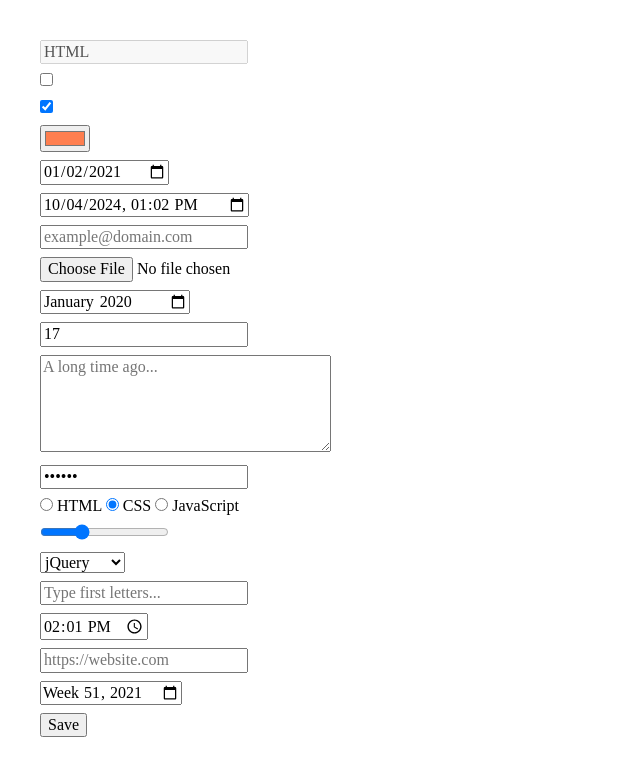
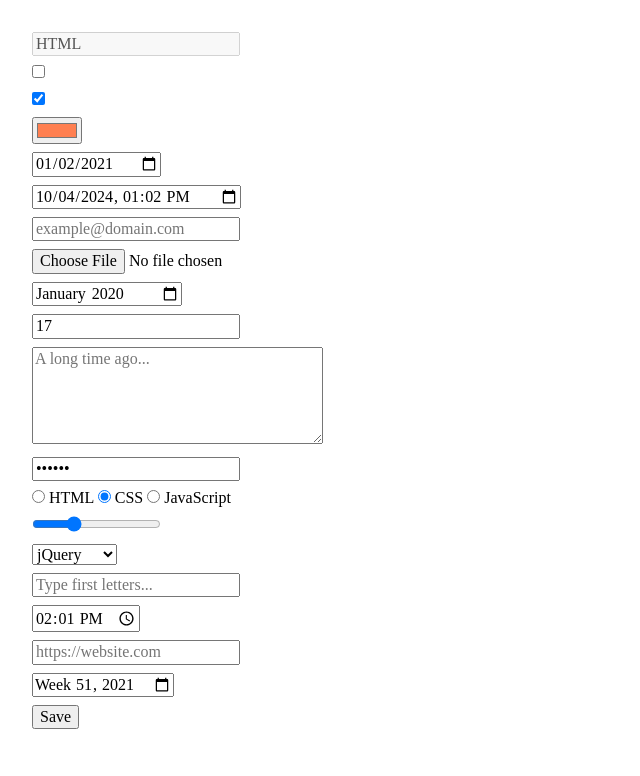
Before and after one commit to samerlagha/html-css, a plain HTML site: page lesson16/hw2/index.html in a window 1280 px wide. Shown: the whole page, without its empty margins (0-640 px from the left). Drawn offline with nearby package versions, Linux system fonts and the light colour scheme.

Commit message:
Update styles.css

```diff
--- a/lesson16/hw2/styles.css
+++ b/lesson16/hw2/styles.css
@@ -2,5 +2,5 @@ div{
     margin-bottom: 8px;
 }
 .main{
-    margin: 40px;
+    margin: 32px;
 }
```
